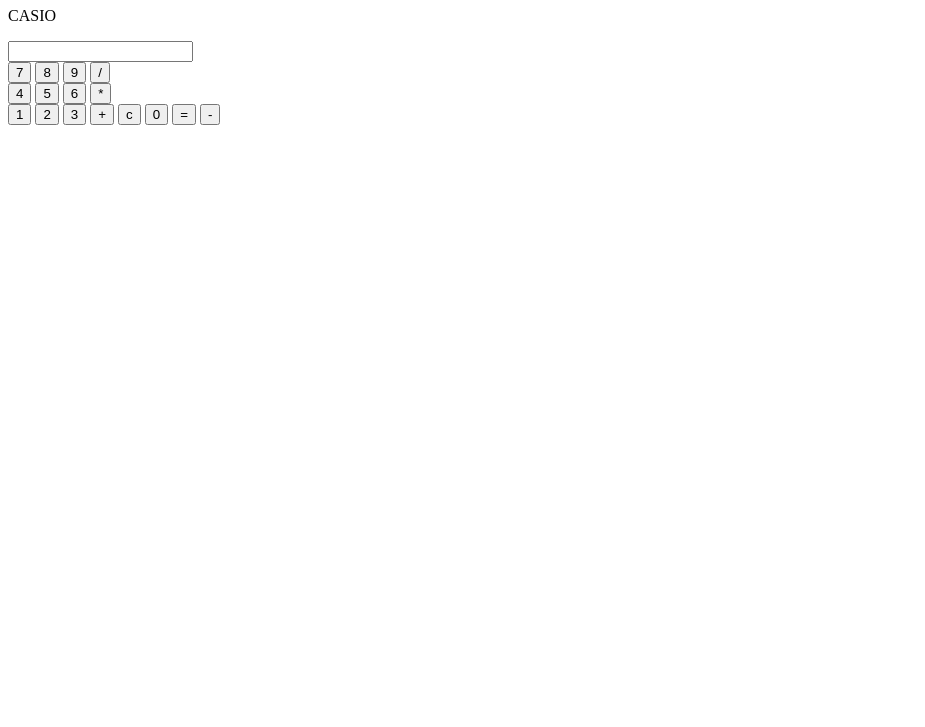
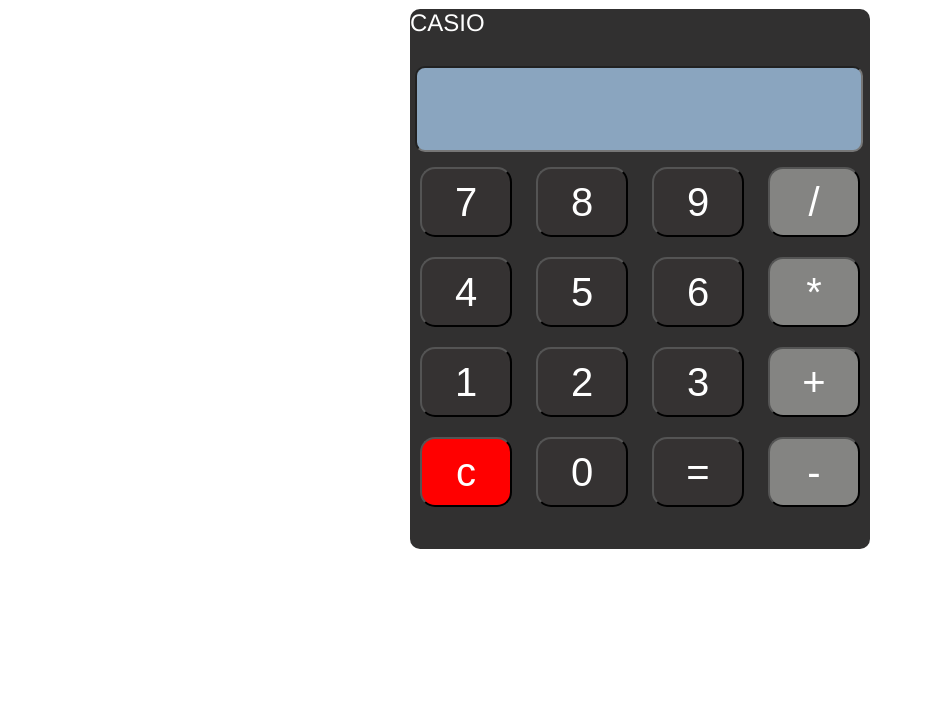
Before and after one commit to vishnuvijayanv/Addno, a plain HTML site: page index.html in a window 1280 px wide. Shown: the part 73-800 px from the top of the page, without its empty margins (0-925 px from the left). Drawn offline with Linux system fonts and the light colour scheme; the site is published under a folder, as on GitHub Pages, so addresses that start at the root find nothing.

Commit message:
calculator

```diff
--- a/index.html
+++ b/index.html
@@ -3,7 +3,7 @@
 <head>
     <meta charset="UTF-8">
     <meta name="viewport" content="width=device-width, initial-scale=1.0">
-    <link rel="stylesheet" href="/style.css">
+    <link rel="stylesheet" href="style.css" type="text/css">
     <title>Calculator</title>
 </head>
 <body>
```
